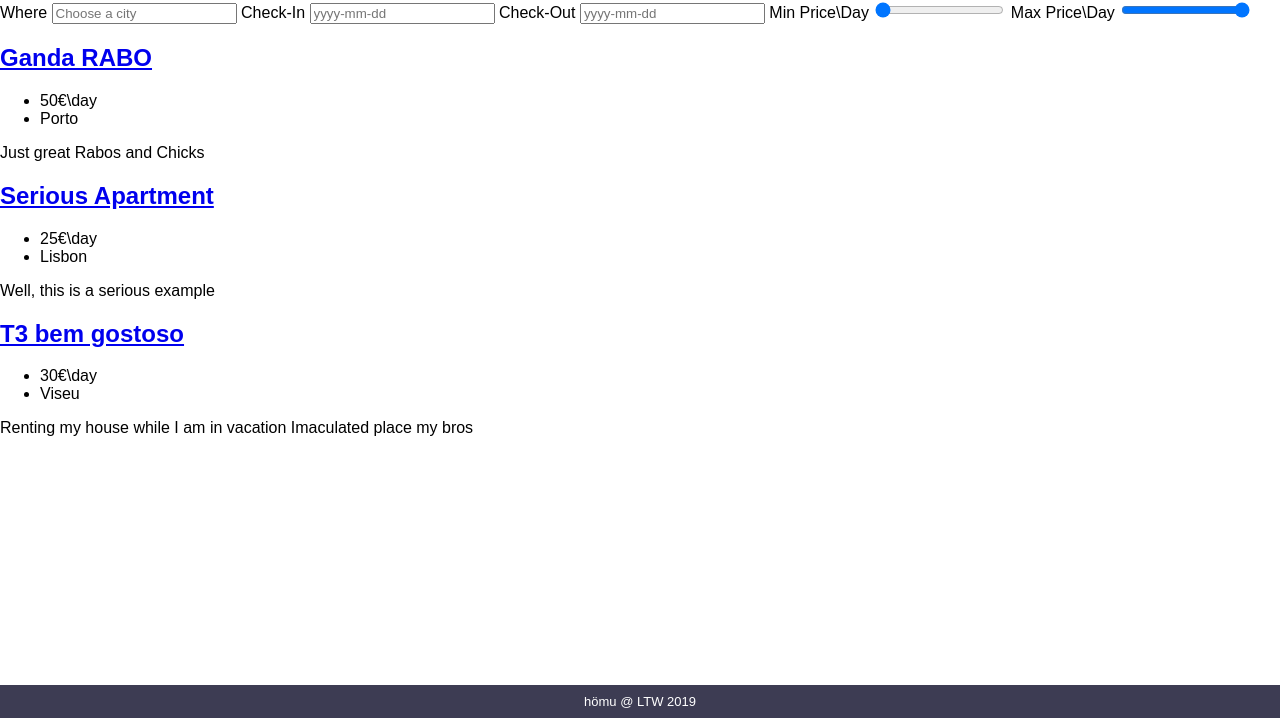
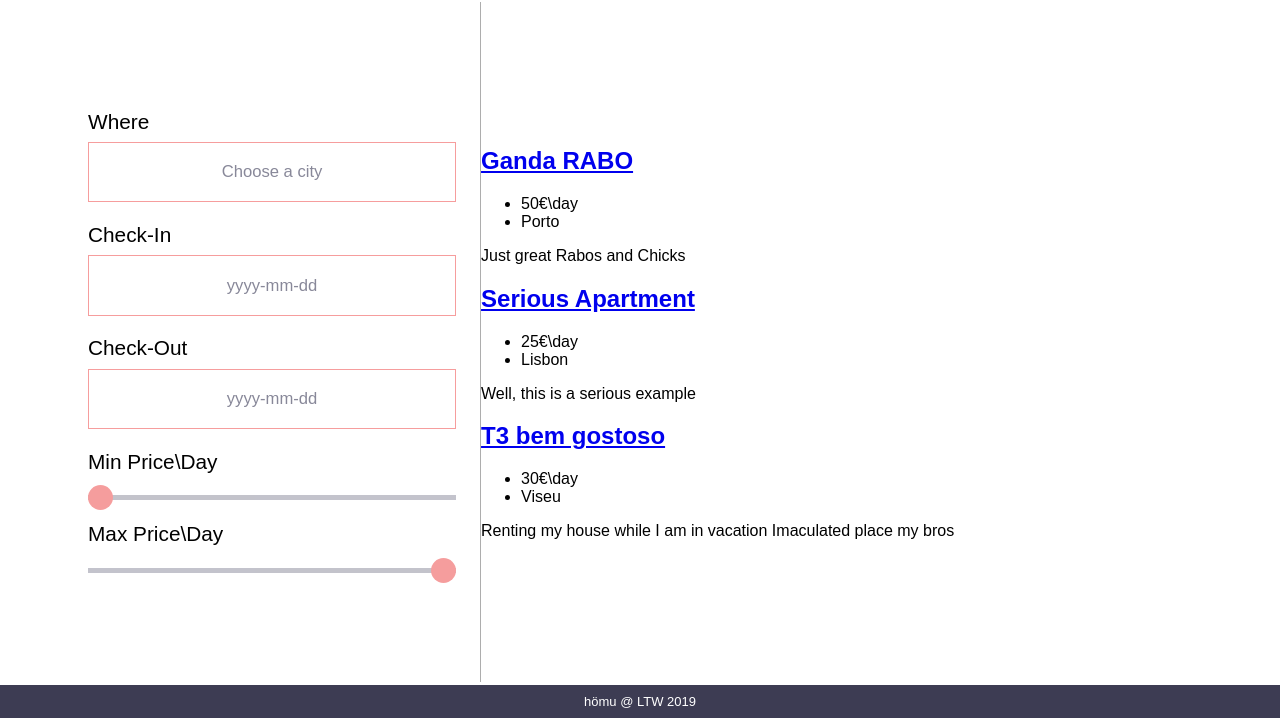
Before and after one commit to CajoAlbuquerque/LTW-Project, a PHP site: page /pages/search.php in a window 1280 px wide. Shown: the part 82-800 px from the top of the page. Run offline with PHP 8.4, Linux system fonts and the light colour scheme; data comes from the database, SQL or seed files in the repository.

Commit message:
Filters styel; Added transition effetcs to search form inputs

```diff
--- /dev/null
+++ b/css/search.css
@@ -0,0 +1,94 @@
+#main {
+    height: 85%;
+    width: 90%;
+    margin: auto;
+
+    display: grid;
+    grid-template-columns: [start] 1fr [filters] 4fr [end];
+    justify-content: center;
+    align-items: center;
+}
+
+#filters {
+    align-self: stretch;
+    display: flex;
+    flex-direction: column;
+    justify-content: center;
+
+    padding: 1.5em;
+    border-right: solid 1px rgba(0, 0, 0, 0.322);
+}
+
+#filters label {
+    font-size: 1.3em;
+    font-weight: 200;
+    display: block;
+    margin: 1em 0;
+}
+
+#filters input {
+    display: block;
+    text-align: center;
+
+    margin: 0.5em 0;
+    padding: 0.5em 1em 0.5em 1em;
+    width: 20em;
+    height: 2.5em;
+
+    font-size: 0.8em;
+    color: rgba(0, 0, 0, 0.5);
+
+    transition: all 0.3s cubic-bezier(.25,.8,.25,1);
+    -webkit-transition: all 0.3s cubic-bezier(.25,.8,.25,1);
+}
+
+#filters input:not([type="range"]) {
+    border: solid 1px rgba(237, 61, 61, 0.5);
+    box-shadow: none;
+}
+
+#filters input:not([type="range"]):hover, #filters input:not([type="range"]):focus {
+    color: bgilack;
+    border: solid 1px var(--color-red);
+    box-shadow: 0 2px 3px rgba(237, 61, 61, 0.178), 0 1px 2px rgba(237, 61, 61, 0.404);
+}
+
+#filters input[type="range"] {
+    -webkit-appearance: none;
+    appearance: none;
+
+    outline: none;
+    background-color: var(--color-grey-text);
+    opacity: 0.5;
+
+    width: 100%;
+    height: 0.3em;
+
+    padding: 0;
+    margin: 1.3em 0;
+}
+
+#filters input[type="range"]:hover, #filters input[type="range"]:focus {
+    opacity: 1;
+}
+
+#filters input[type="range"]::-webkit-slider-thumb {
+    -webkit-appearance: none;
+    appearance: none;
+
+    width: 25px;
+    height: 25px;
+    border-radius: 50%;
+
+    background: var(--color-red);
+    cursor: pointer;
+}
+
+#filters input[type="range"]::-moz-range-thumb {
+    width: 25px;
+    height: 25px;
+    border-radius: 50%;
+
+    background: var(--color-red);
+    cursor: pointer;
+}
--- a/css/templateStyle.css
+++ b/css/templateStyle.css
@@ -110,10 +110,13 @@ body {
     width: 20em;
     height: 2.5em;
     border: solid 1px rgba(0, 0, 0, 0.322);
+    box-shadow: none;
+    transition: box-shadow 0.3s cubic-bezier(.25,.8,.25,1);
+    -webkit-transition: box-shadow 0.3s cubic-bezier(.25,.8,.25,1);
 }
 
-#search-form input::placeholder {
-    color: var(--color-grey-text);
+#search-form input:hover, #search-form input:focus {
+    box-shadow: 0 2px 3px rgba(0,0,0,0.19), 0 1px 2px rgba(0,0,0,0.23);
 }
 
 #search-form input[type=submit]{
@@ -125,6 +128,10 @@ body {
     border:none;
 }
 
+input::placeholder {
+    color: var(--color-grey-text);
+}
+
 input[type="date"]::-webkit-inner-spin-button{
     display: none;
     -webkit-appearance: none;
--- a/pages/search.php
+++ b/pages/search.php
@@ -3,8 +3,8 @@
     include_once('../templates/temp_search.php');
 
     draw_black_header();
+    draw_style('search');
     draw_script('search_houses');
-    draw_filters();
-    draw_search_result();
+    draw_search();
     draw_footer();
 ?>
--- a/templates/temp_common.php
+++ b/templates/temp_common.php
@@ -39,8 +39,7 @@
                     <li><a href="profile.php"><img src="../icons/profile_white.png" alt="Profile"></a></li>
                 </ul>
             </nav>
-            <?php
-            draw_form();
+<?php draw_form();
 } ?>
 
 <?php function draw_form() { ?>
--- a/templates/temp_search.php
+++ b/templates/temp_search.php
@@ -1,7 +1,8 @@
 <?php
     include_once('../templates/temp_house.php');
 
-function draw_filters() {?>
+function draw_search() {?>
+    <section id="main">
         <section id="filters">
             <form>
                 <label>Where <input type="text" name="location" placeholder="Choose a city"></label>
@@ -11,9 +12,7 @@ function draw_filters() {?>
                 <label>Max Price\Day <input type="range" name="max_price" max="250" step="5" value="250"></label>
             </form>
         </section>
-<?php }
-
-function draw_search_result() {?>
         <section id="search_result">
         </section>
+    </section>
 <?php } ?>
```
Lines whose indentation alone changed are shown as unchanged.
